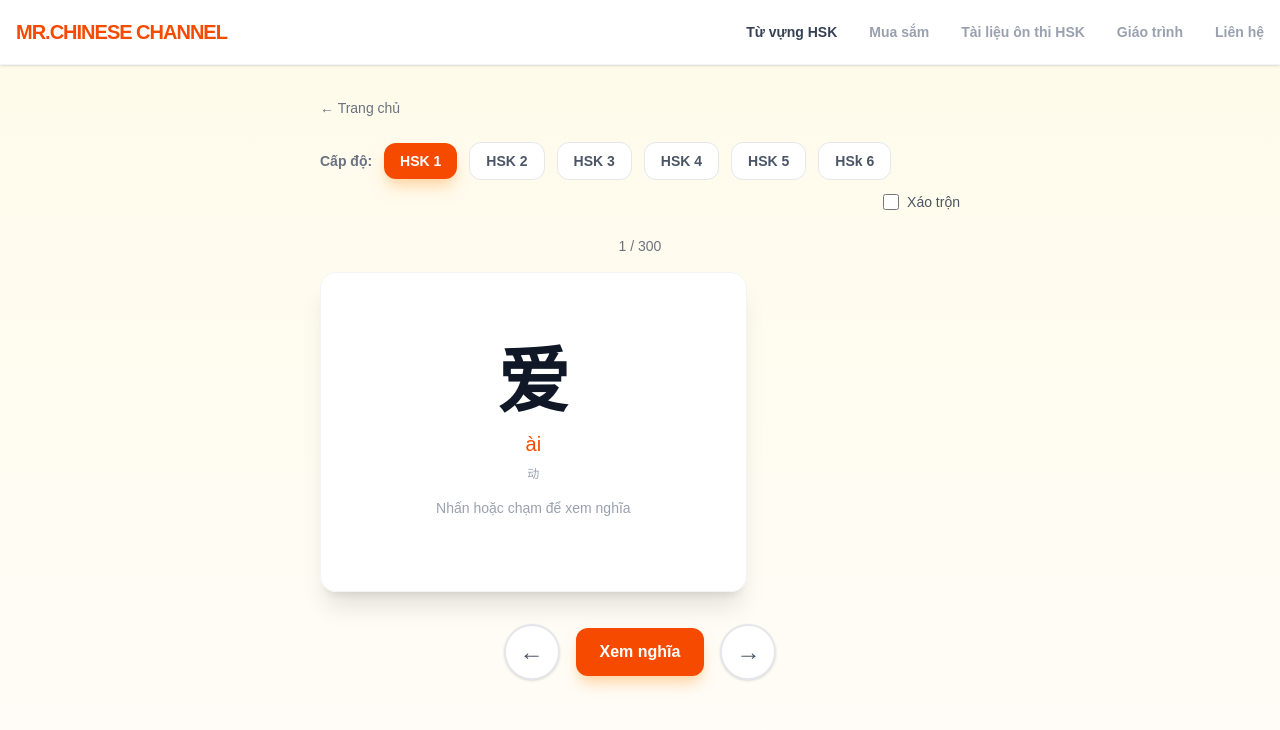
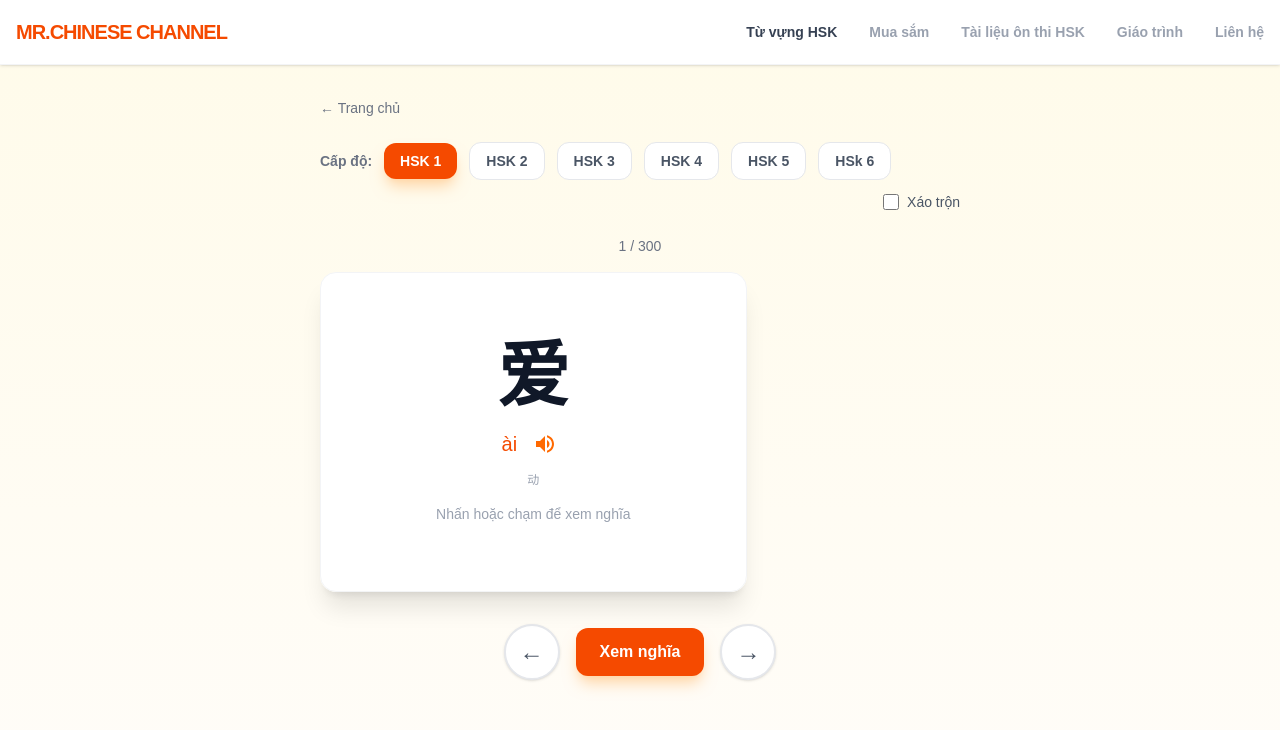
Before and after one commit to viendong194/learn-chinese, a Next.js app: page /vocab in a window 1280 px wide. Shown: the top 730 px of the page. Built offline with nearby package versions, Linux system fonts and the light colour scheme.

Commit message:
add speech

```diff
--- a/src/app/vocab/VocabClientPage.js
+++ b/src/app/vocab/VocabClientPage.js
@@ -1,13 +1,33 @@
 "use client";
 
-import { useState, useMemo } from 'react';
+import { useState, useMemo, useCallback } from 'react';
 import Link from 'next/link';
+
+function SpeakerIcon({ className }) {
+  return (
+    <svg className={className} fill="currentColor" viewBox="0 0 24 24" aria-hidden>
+      <path d="M3 9v6h4l5 5V4L7 9H3zm13.5 3c0-1.77-1.02-3.29-2.5-4.03v8.05c1.48-.73 2.5-2.25 2.5-4.02zM14 3.23v2.06c2.89.86 5 3.54 5 6.71s-2.11 5.85-5 6.71v2.06c4.01-.91 7-4.49 7-8.77s-2.99-7.86-7-8.77z" />
+    </svg>
+  );
+}
 
 export default function VocabClientPage({ levels, vocab }) {
   const [selectedLevel, setSelectedLevel] = useState(levels[0] || 'HSK 1');
   const [index, setIndex] = useState(0);
   const [flipped, setFlipped] = useState(false);
   const [shuffle, setShuffle] = useState(false);
+  const [speaking, setSpeaking] = useState(false);
+
+  const speak = useCallback((text) => {
+    if (!text || typeof window === 'undefined' || !window.speechSynthesis) return;
+    window.speechSynthesis.cancel();
+    const u = new SpeechSynthesisUtterance(text);
+    u.lang = 'zh-CN';
+    u.rate = 0.9;
+    u.onstart = () => setSpeaking(true);
+    u.onend = u.onerror = () => setSpeaking(false);
+    window.speechSynthesis.speak(u);
+  }, []);
 
   const list = useMemo(() => {
     const arr = vocab[selectedLevel] || [];
@@ -110,7 +130,17 @@ export default function VocabClientPage({ levels, vocab }) {
               style={{ backfaceVisibility: 'hidden' }}
             >
               <p className="text-6xl md:text-7xl font-bold text-gray-900 mb-3">{current.word}</p>
-              <p className="text-xl text-orange-600 font-medium">{current.pinyin}</p>
+              <div className="flex items-center gap-2">
+                <p className="text-xl text-orange-600 font-medium">{current.pinyin}</p>
+                <button
+                  type="button"
+                  onClick={(e) => { e.stopPropagation(); speak(current.word); }}
+                  className={`p-2 rounded-full transition-colors ${speaking ? 'bg-orange-100 text-orange-600' : 'text-orange-500 hover:bg-orange-50'}`}
+                  aria-label="Phát âm"
+                >
+                  <SpeakerIcon className="w-6 h-6" />
+                </button>
+              </div>
               {current.type && (
                 <span className="mt-2 text-xs text-gray-400 font-medium">{current.type}</span>
               )}
@@ -126,7 +156,17 @@ export default function VocabClientPage({ levels, vocab }) {
               }}
             >
               <p className="text-4xl md:text-5xl font-bold mb-2">{current.word}</p>
-              <p className="text-lg text-orange-100 mb-4">{current.pinyin}</p>
+              <div className="flex items-center gap-2 mb-4">
+                <p className="text-lg text-orange-100">{current.pinyin}</p>
+                <button
+                  type="button"
+                  onClick={(e) => { e.stopPropagation(); speak(current.word); }}
+                  className={`p-1.5 rounded-full transition-colors ${speaking ? 'bg-white/20' : 'hover:bg-white/10'}`}
+                  aria-label="Phát âm"
+                >
+                  <SpeakerIcon className="w-5 h-5 text-white" />
+                </button>
+              </div>
               <p className="text-2xl font-bold mb-4">{current.meaning}</p>
               {current.tip && (
                 <p className="text-sm text-orange-100/90 leading-relaxed text-center max-h-24 overflow-y-auto">
```
